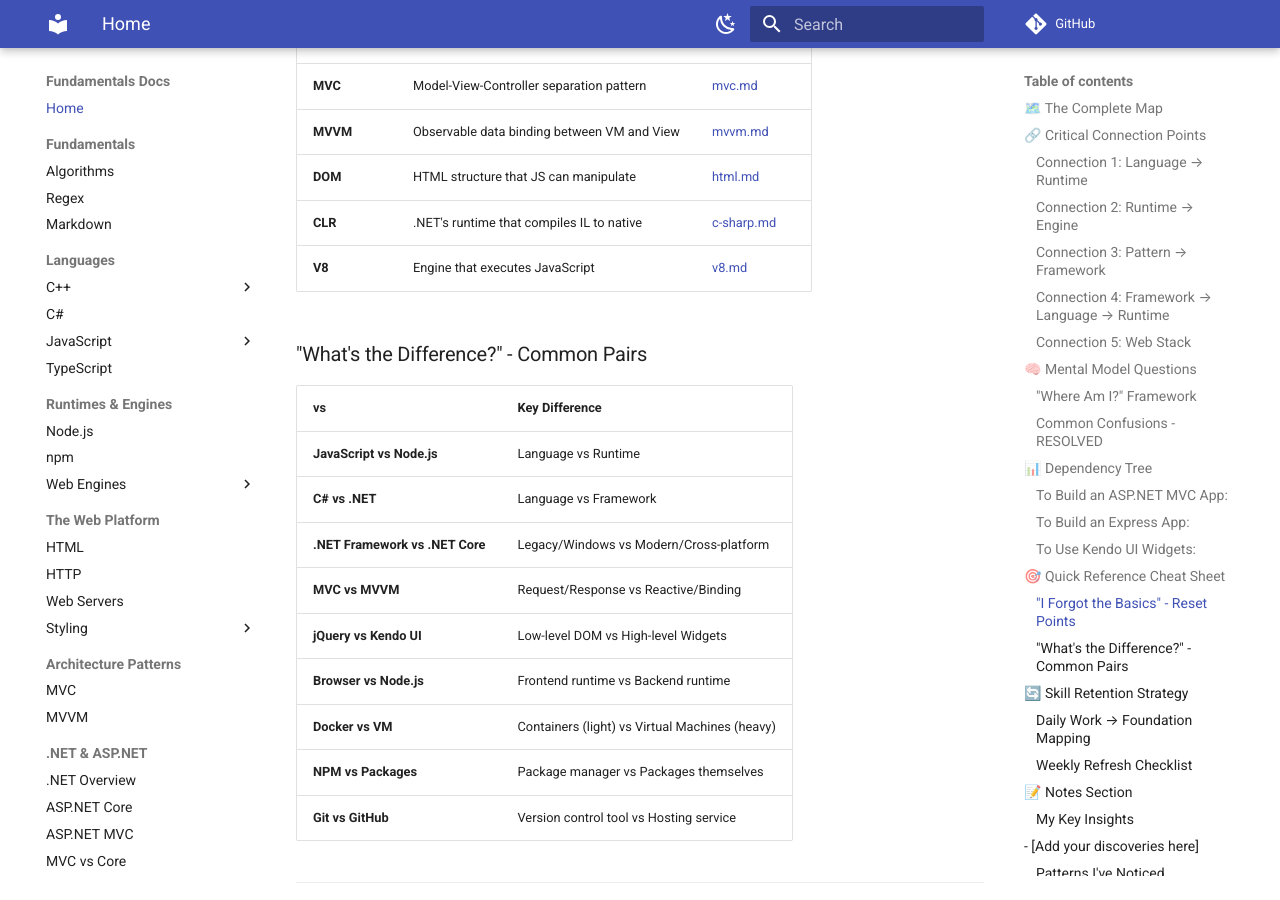
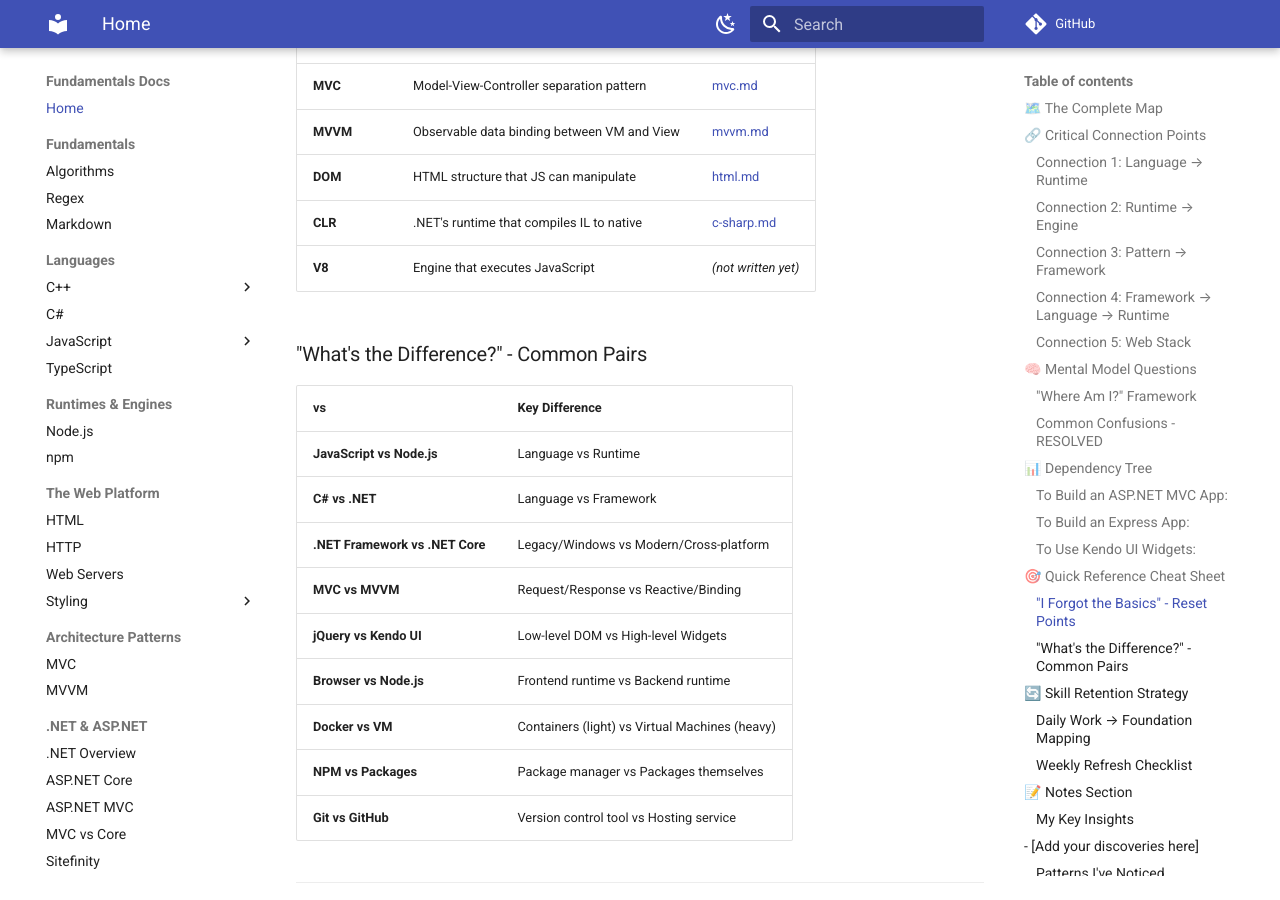
Before and after one commit to yavor-mishev/fundamentals-docs, an MkDocs documentation site: the page built from docs/index.md, in a window 1280 px wide and 900 px high, scrolled down 6319 px. Built offline with MkDocs 1.6.1 and Material for MkDocs 9.7.7, drawn with Linux system fonts in a browser that asks for light colours; comment, search, counter and statistics services are not loaded; part of the change alters nothing that is shown.

Commit message:
Hide empty and one-line pages as drafts
Mark them in draft_docs so they still show in mkdocs serve but are left
out of the published site, and remove them from the nav.

Co-Authored-By: Claude Opus 5.5 <noreply@anthropic.com>
Claude-Session: https://claude.ai/code/session_01UxUBQG2ENebYLFDQgbjeeH

```diff
--- a/docs/index.md
+++ b/docs/index.md
@@ -281,7 +281,7 @@ Your Web Page
 | **MVVM** | Observable data binding between VM and View | [mvvm.md](mvvm/mvvm.md) |
 | **DOM** | HTML structure that JS can manipulate | [html.md](html/html.md) |
 | **CLR** | .NET's runtime that compiles IL to native | [c-sharp.md](cs/c-sharp.md) |
-| **V8** | Engine that executes JavaScript | [v8.md](web-engines/js-engines/v8.md) |
+| **V8** | Engine that executes JavaScript | *(not written yet)* |
 
 ### "What's the Difference?" - Common Pairs
 
--- a/mkdocs.yml
+++ b/mkdocs.yml
@@ -35,7 +35,20 @@ markdown_extensions:
   - toc:
       permalink: true
 
-# docs/ holds only the markdown notes + their images; nothing else to exclude.
+# Empty or one-line pages: shown by `mkdocs serve`, left out of the published site.
+# Remove a line here (and add the page to nav) once it has real content.
+draft_docs: |
+  cpp/arrays.md
+  javascript/web-api.md
+  web-engines/
+  react/udemy/react-essentials/
+  react/udemy/react-essentials-deep-dive/
+  styling/css.md
+  styling/less.md
+  styling/sass/scss.md
+  cs/blazor/blazor.md
+  nodejs/restful-services.md
+  next-js/nextjs-dashboard/
 
 nav:
   - Home: index.md
@@ -52,29 +65,21 @@ nav:
           - Classes: cpp/04_classes.md
           - Static: cpp/05_static.md
           - Constructors: cpp/06_constructors.md
-          - Arrays: cpp/arrays.md
       - C#: cs/c-sharp.md
       - JavaScript:
           - Overview: javascript/javascript.md
           - Event Loop: javascript/event-loop.md
           - Prototypal Inheritance: javascript/prototypical-inheritance.md
-          - Web API: javascript/web-api.md
       - TypeScript: ts/ts.md
   - Runtimes & Engines:
       - Node.js: nodejs/nodejs.md
       - npm: nodejs/npm.md
-      - Web Engines:
-          - V8: web-engines/js-engines/v8.md
-          - WebKit: web-engines/styles-layout-engines/webkit.md
   - The Web Platform:
       - HTML: html/html.md
       - HTTP: http/http.md
       - Web Servers: web-servers/web-server.md
       - Styling:
-          - CSS: styling/css.md
-          - LESS: styling/less.md
           - SASS: styling/sass/sass.md
-          - SCSS: styling/sass/scss.md
   - Architecture Patterns:
       - MVC: asp-net-mvc/mvc.md
       - MVVM: mvvm/mvvm.md
@@ -83,18 +88,13 @@ nav:
       - ASP.NET Core: dotnet/web/asp-net-core.md
       - ASP.NET MVC: dotnet/web/asp-net-mvc.md
       - MVC vs Core: dotnet/web/mvc-vs-core.md
-      - Blazor: cs/blazor/blazor.md
       - Sitefinity: sitefinity/onboarding.md
   - JS Frameworks & Libraries:
       - React:
           - JS Refresher: react/00_js-refresher.md
           - React Essentials: react/01_react-essentials.md
           - Getting Started (Udemy): react/udemy/getting-started.md
-          - Essentials (Udemy): react/udemy/react-essentials/react-essentials.md
-          - Essentials Deep Dive (Udemy): react/udemy/react-essentials-deep-dive/react-essentials-deep-dive.md
-      - Next.js:
-          - Overview: next-js/next-js.md
-          - Dashboard Notes: next-js/nextjs-dashboard/README.md
+      - Next.js: next-js/next-js.md
       - jQuery:
           - Overview: jquery/README.md
           - Plugins: jquery/plugins.md
@@ -107,7 +107,6 @@ nav:
   - Backend & APIs:
       - APIs: api/api.md
       - Express: nodejs/express.md
-      - RESTful Services: nodejs/restful-services.md
       - Node Web Server (demo): projects/node-web-server/docs.md
   - Testing:
       - Jest: jest/jest.md
```
